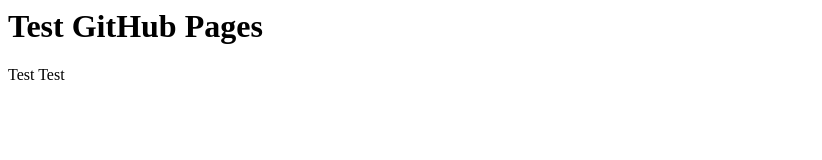
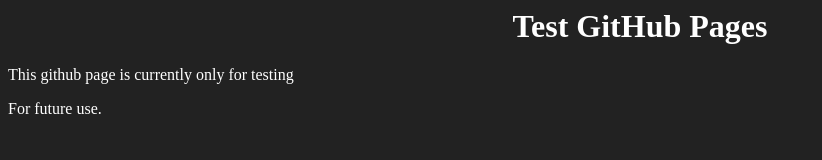
Before and after one commit to Machine256/Machine256.github.io, a plain HTML site: page index.html in a window 1280 px wide. Shown: the whole page, without its empty margins (0-822 px from the left). Drawn offline with Linux system fonts and the light colour scheme.

Commit message:
Add style.css

```diff
--- a/index.html
+++ b/index.html
@@ -2,15 +2,18 @@
 
 	<head>
 
-		<title>Test GitHub Pages</title>
+		<title>GitHub Pages</title>
+
+		<link rel="stylesheet" href="style.css">
 
 	</head>
 
 	<body>
 
-		<h1> Test GitHub Pages </h1>
+		<h1 style="text-align:center;"> Test GitHub Pages </h1>
 
-		<p> Test Test </p>
+		<p> This github page is currently only for testing</p>
+		<p> For future use. </p>
 
 	</body>
 
--- /dev/null
+++ b/style.css
@@ -0,0 +1,12 @@
+body {
+	background-color : #222222;
+}
+
+h1 {
+	text-align : center;
+	color : #FFFFFF;
+}
+
+p {
+	color : #FFFFFF;
+}
```
